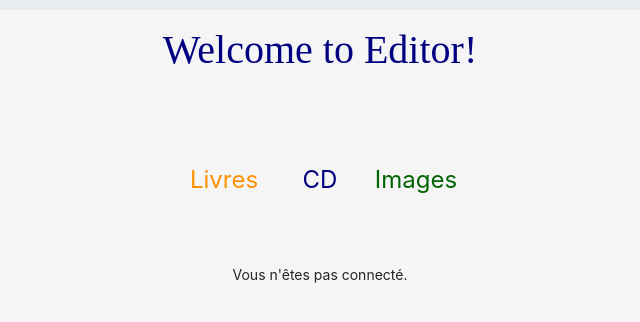
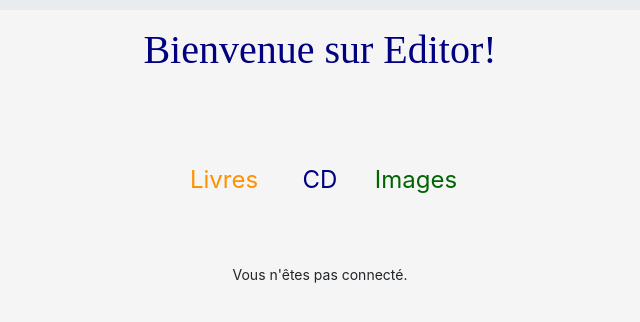
Before and after one commit to BrRoman/Editor, a Django app: template editor/apps/products/templates/products/home.html in a window 1280 px wide. Shown: the part 69-391 px from the top of the page, without its empty margins (320-960 px from the left). Run offline with Django 3.2, Linux system fonts and the light colour scheme; the template is opened without the code that fills it, so the values that code supplies are empty; style sheets or scripts are compiled from the project's sources; some libraries are stand-ins or nearby versions; some web fonts are replaced.

Commit message:
Ah yes, we are in France…

```diff
--- a/editor/apps/products/templates/products/home.html
+++ b/editor/apps/products/templates/products/home.html
@@ -1,7 +1,7 @@
 {% extends 'main.html' %}
 
 {% block content %}
-    <h1 class="blue">Welcome to Editor!</h1>
+    <h1 class="blue">Bienvenue sur Editor!</h1>
 
     <div id="home" class="row mt-5">
         <a href={% url 'products:books_list' %} class="d-flex flex-column align-items-center orange">
```
